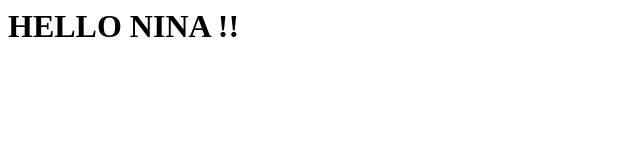
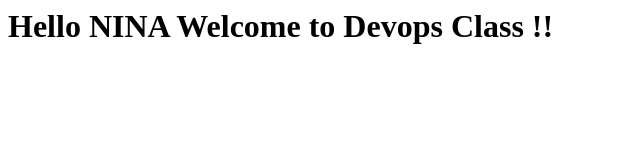
Before and after one commit to uma-kamuni/github-actions-cicd, a plain HTML site: page index.html in a window 1280 px wide. Shown: the whole page, without its empty margins (0-640 px from the left). Drawn offline with Linux system fonts and the light colour scheme.

Commit message:
Update heading text in index.html

```diff
--- a/index.html
+++ b/index.html
@@ -1 +1 @@
-<h1> HELLO NINA !! </h1>
+<h1> Hello NINA Welcome to Devops Class !! </h1>
```
